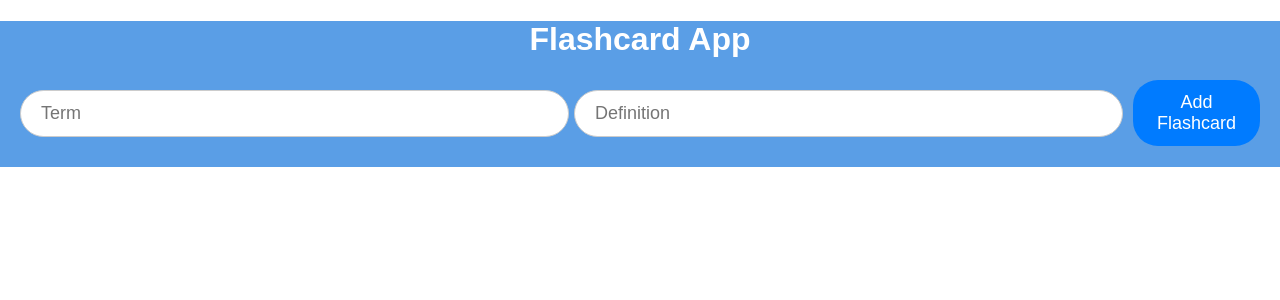
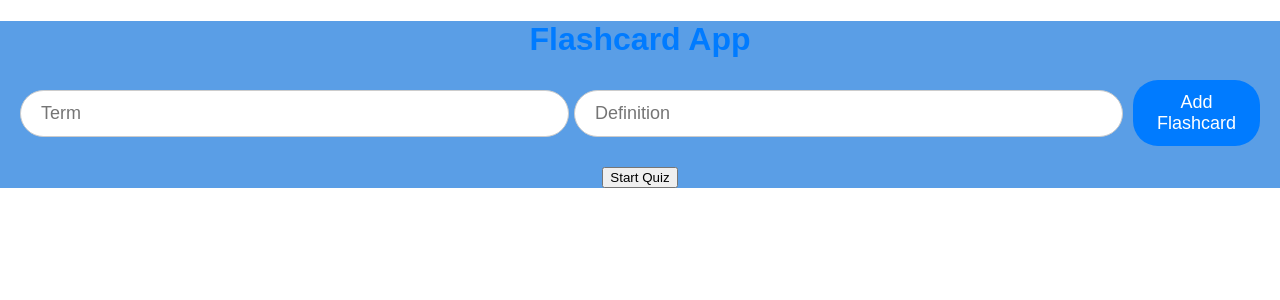
Before and after one commit to PaytonGlen/FlashcardApp, a React (Create React App) app: page / in a window 1280 px wide. Shown: the top 300 px of the page. Built offline with nearby package versions, Linux system fonts and the light colour scheme.

Commit message:
Updated App.js with Quiz component

```diff
--- a/src/App.js
+++ b/src/App.js
@@ -1,21 +1,38 @@
-import React, { useState } from 'react';
-import FlashcardForm from './FlashcardForm';
-import FlashcardList from './FlashcardList';
-import './App.css';
+import React, { useState } from "react";
+import FlashcardForm from "./FlashcardForm";
+import FlashcardList from "./FlashcardList";
+import Quiz from "./Quiz"; // Import the Quiz component
+import "./App.css";
 
 function App() {
   const [flashcards, setFlashcards] = useState([]);
+  const [quizMode, setQuizMode] = useState(false); // State to toggle quiz mode
 
-  // Function to add a new flashcard
   const addFlashcard = (term, definition) => {
     setFlashcards([...flashcards, { term, definition }]);
   };
 
+  const startQuiz = () => {
+    setQuizMode(true);
+  };
+
+  const endQuiz = () => {
+    setQuizMode(false);
+  };
+
   return (
     <div className="App">
-      <h1 style={{color: "white"}}>Flashcard App</h1>
+      <h1>Flashcard App</h1>
       <FlashcardForm addFlashcard={addFlashcard} />
-      <FlashcardList flashcards={flashcards} />
+
+      {quizMode ? (
+        <Quiz flashcards={flashcards} endQuiz={endQuiz} /> // Show quiz if quizMode is true
+      ) : (
+        <>
+          <FlashcardList flashcards={flashcards} />
+          <button onClick={startQuiz}>Start Quiz</button>
+        </>
+      )}
     </div>
   );
 }
```
